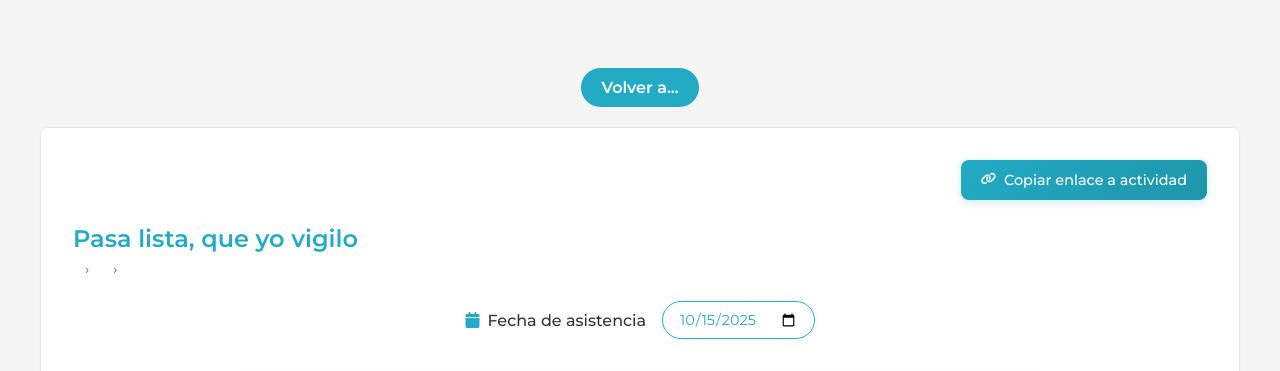
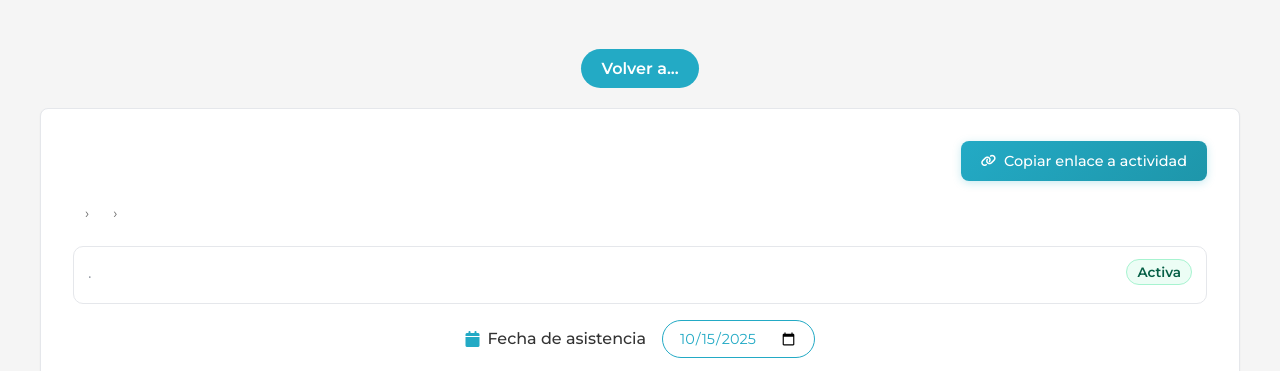
Before and after one commit to dvdgp9/puri-app, a PHP site: page /asistencia.php?actividad_id= in a window 1280 px wide. Shown: the top 371 px of the page. Run offline with PHP 8.4, Linux system fonts and the light colour scheme; the visitor is signed in with stand-in values (Sample User, id 1); tables that the repository leaves empty or names only in its code hold one stand-in row (values such as "Sample post").

Commit message:
Rediseño página asistencia

```diff
--- a/asistencia.php
+++ b/asistencia.php
@@ -38,6 +38,18 @@ $stmtActividad = $pdo->prepare("
 ");
 $stmtActividad->execute([$actividad_id]);
 $actividad = $stmtActividad->fetch(PDO::FETCH_ASSOC);
+
+// Calcular estado de la actividad y formato de fechas
+$hoy = date('Y-m-d');
+$fi = isset($actividad['fecha_inicio']) && $actividad['fecha_inicio'] ? substr($actividad['fecha_inicio'], 0, 10) : null;
+$ff = isset($actividad['fecha_fin']) && $actividad['fecha_fin'] ? substr($actividad['fecha_fin'], 0, 10) : null;
+$status_label = 'Activa';
+$status_class = 'status-active';
+if ($fi && $hoy < $fi) { $status_label = 'Programada'; $status_class = 'status-scheduled'; }
+if ($ff && $hoy > $ff) { $status_label = 'Finalizada'; $status_class = 'status-ended'; }
+$formatDate = function($d) { $p = explode('-', $d); return count($p) === 3 ? ($p[2] . '/' . $p[1] . '/' . $p[0]) : $d; };
+$fi_fmt = $fi ? $formatDate($fi) : '';
+$ff_fmt = $ff ? $formatDate($ff) : '';
 
 // Consultar los inscritos en la actividad
 $stmtUsuarios = $pdo->prepare("
@@ -129,6 +141,43 @@ $extraStyles = "
     td {
       position: relative;
     }
+
+    .activity-header {
+      display: flex;
+      align-items: center;
+      justify-content: space-between;
+      gap: 12px;
+      margin: 10px 0 16px;
+      padding: 12px 14px;
+      border: 1px solid #e5e7eb;
+      border-radius: 10px;
+      background: #fff;
+    }
+    .activity-title {
+      font-size: 1.4rem;
+      font-weight: 700;
+      margin: 0;
+      color: #111827;
+    }
+    .activity-subinfo {
+      font-size: 0.9rem;
+      color: #6b7280;
+      margin-top: 2px;
+    }
+    .status-badge {
+      display: inline-flex;
+      align-items: center;
+      gap: 6px;
+      padding: 4px 10px;
+      border-radius: 999px;
+      font-size: 0.85rem;
+      font-weight: 600;
+      border: 1px solid transparent;
+    }
+    .status-active { color: #065f46; background: #ecfdf5; border-color: #a7f3d0; }
+    .status-scheduled { color: #92400e; background: #fffbeb; border-color: #fcd34d; }
+    .status-ended { color: #991b1b; background: #fef2f2; border-color: #fecaca; }
+    .dates-chip { font-size: 0.85rem; color: #374151; }
   </style>
 ";
 require_once 'includes/header.php';
@@ -280,13 +329,28 @@ require_once 'includes/header.php';
           Copiar enlace a actividad
         </button>
       </div>
-      <h1>Pasa lista, que yo vigilo</h1>
       <div class="breadcrumbs">
         <a href="instalaciones.php"><?php echo htmlspecialchars(html_entity_decode($actividad['centro_nombre'])); ?></a>
         <span class="separator">›</span>
         <a href="actividades.php?instalacion_id=<?php echo htmlspecialchars($actividad['instalacion_id']); ?>"><?php echo htmlspecialchars(html_entity_decode($actividad['instalacion_nombre'])); ?></a>
         <span class="separator">›</span>
         <span class="current"><?php echo htmlspecialchars(html_entity_decode($actividad['nombre'])); ?></span>
+      </div>
+      <div class="activity-header">
+        <div>
+          <h2 class="activity-title"><?php echo htmlspecialchars(html_entity_decode($actividad['nombre'])); ?></h2>
+          <div class="activity-subinfo">
+            <?php echo htmlspecialchars(html_entity_decode($actividad['centro_nombre'])); ?> · <?php echo htmlspecialchars(html_entity_decode($actividad['instalacion_nombre'])); ?>
+          </div>
+        </div>
+        <div style="display:flex; flex-direction:column; align-items:flex-end; gap:6px;">
+          <span class="status-badge <?php echo $status_class; ?>"><?php echo $status_label; ?></span>
+          <span class="dates-chip">
+            <?php if ($fi_fmt || $ff_fmt): ?>
+              <?php echo htmlspecialchars(trim(($fi_fmt ?: '') . ($ff_fmt ? ' → ' . $ff_fmt : ''))); ?>
+            <?php endif; ?>
+          </span>
+        </div>
       </div>
 
       <?php
```
